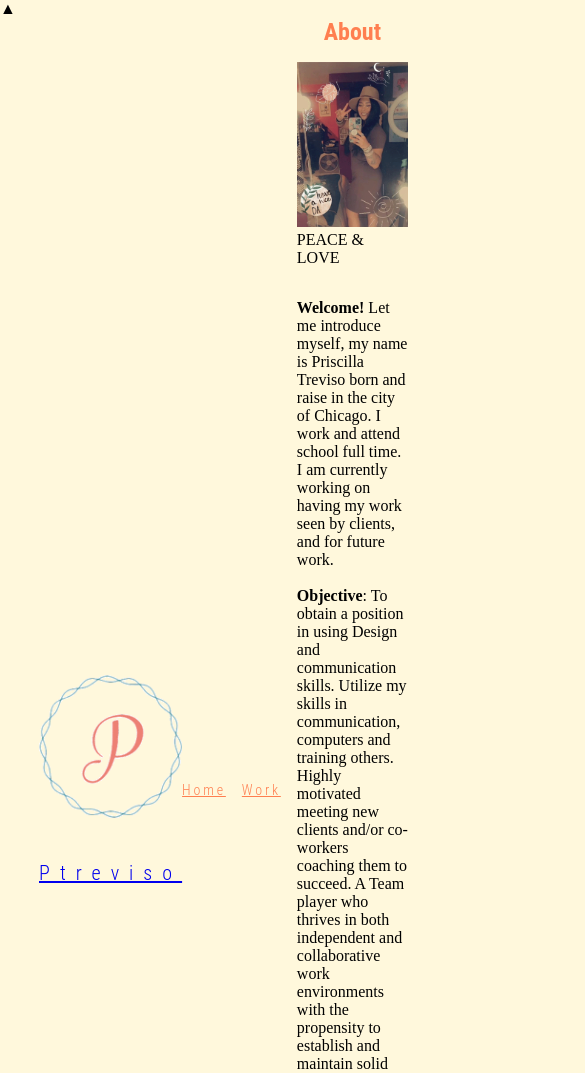
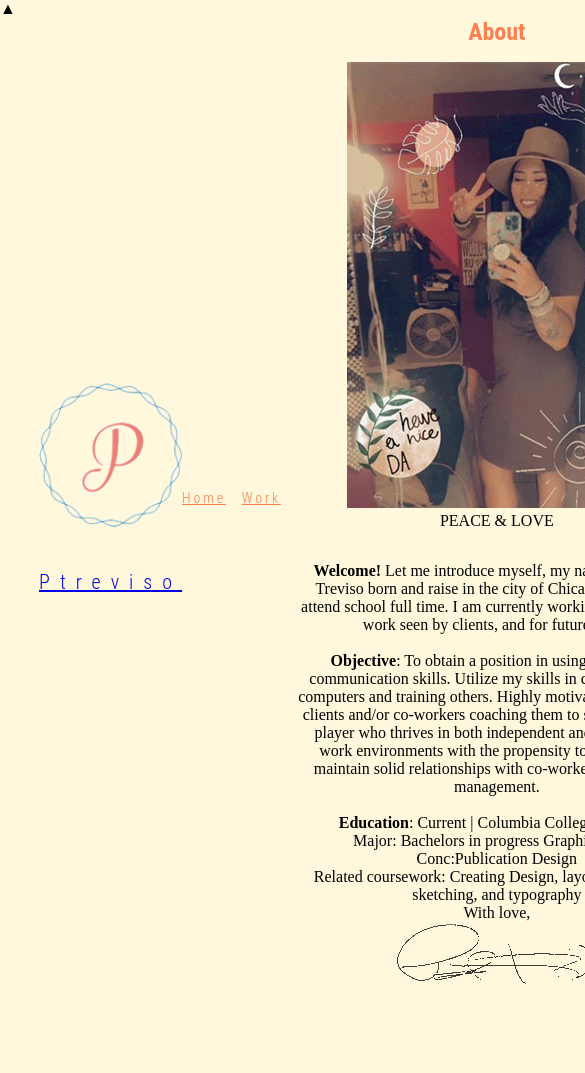
Before and after one commit to ptreviso/webdev1, a plain HTML site: page assignments/final project/about.html in a window 390 px wide. Shown: the top 1073 px of the page, 585 px wide, since content can reach past the window. After the commit the page ends 990 px from the top, so only its background shows below. Drawn offline with Linux system fonts and the light colour scheme.

Commit message:
update with style.css about.html index.html

```diff
--- a/assignments/final project/about.html
+++ b/assignments/final project/about.html
@@ -5,7 +5,7 @@
     <meta http-equiv="X-UA-Compatible" content="IE=edge">
     <meta name="viewport" content="width=device-width, initial-scale=1.0">
     <link rel="stylesheet" href="style.css">
-    <title>Document</title>
+    <title>Ptreviso - About</title>
 </head>
 <body>
     <div id="backtop">&#9650;</div>
@@ -35,8 +35,10 @@
              </div>
 
              <div class="three-across">
-             <p><b>Welcome!</b> Let me introduce myself, my name is Priscilla Treviso born and raise in the city of Chicago. I work and attend school full time. I am currently working on having my work seen by clients, and for future work.
+
+            <p><b>Welcome!</b> Let me introduce myself, my name is Priscilla Treviso born and raise in the city of Chicago. I work and attend school full time. I am currently working on having my work seen by clients, and for future work.
              <br><br>
+
              <b>Objective</b>:
             To obtain a position in using Design and communication skills. Utilize my skills in communication, computers and training others. Highly motivated meeting new clients and/or co-workers coaching them to succeed. A Team player who thrives in both independent and collaborative work environments with the propensity to establish and maintain solid relationships with co-workers, clients, and management.
              <br><br>
@@ -44,11 +46,11 @@
              Current | Columbia College Chicago|<br>
              Major: Bachelors in progress Graphic design<br>
              Conc:Publication Design<br>
-             Related coursework: Creating Design, layouts, creativity, sketching, and typography</p>
+             Related coursework: Creating Design, layouts, creativity, sketching, and typography
              <br>
-             <p>With love,</p>
-
-             <img src="images/signature.gif" alt="gallery">
+             With love,
+                <br>
+             <img src="images/signature.gif" alt="gallery"></p>
 
         </div>
 
--- a/assignments/final project/style.css
+++ b/assignments/final project/style.css
@@ -60,8 +60,11 @@ h2 {
 }
 
 p {
-  justify-content: center;
+  position: relative;
+  width: 400px;
+  height: 400px;
 }
+
 
 
   .image-card {
@@ -111,6 +114,7 @@ p {
   }
 
   .two-across , .three-across{
+    text-align: center;
     flex-grow: 1;
     flex-basis: 50%;
     padding: 1em;
@@ -152,9 +156,6 @@ p {
       grid-template-columns: 6fr;
     }
 
-    .two-across , .three-across{
-      flex-grow: 1;
-      flex-basis: 50%;
-      padding: 1em;
+
+
 }
-  }
```
Also changed, not shown: assignments/final project/index.html (+1 -1 lines).
